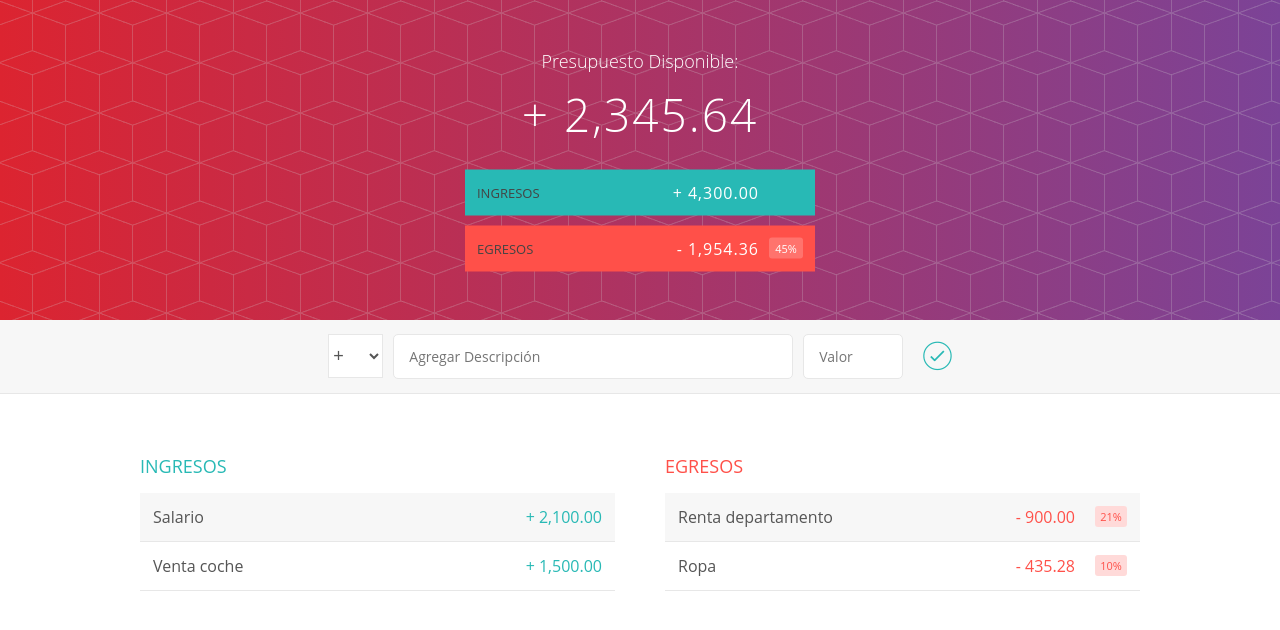
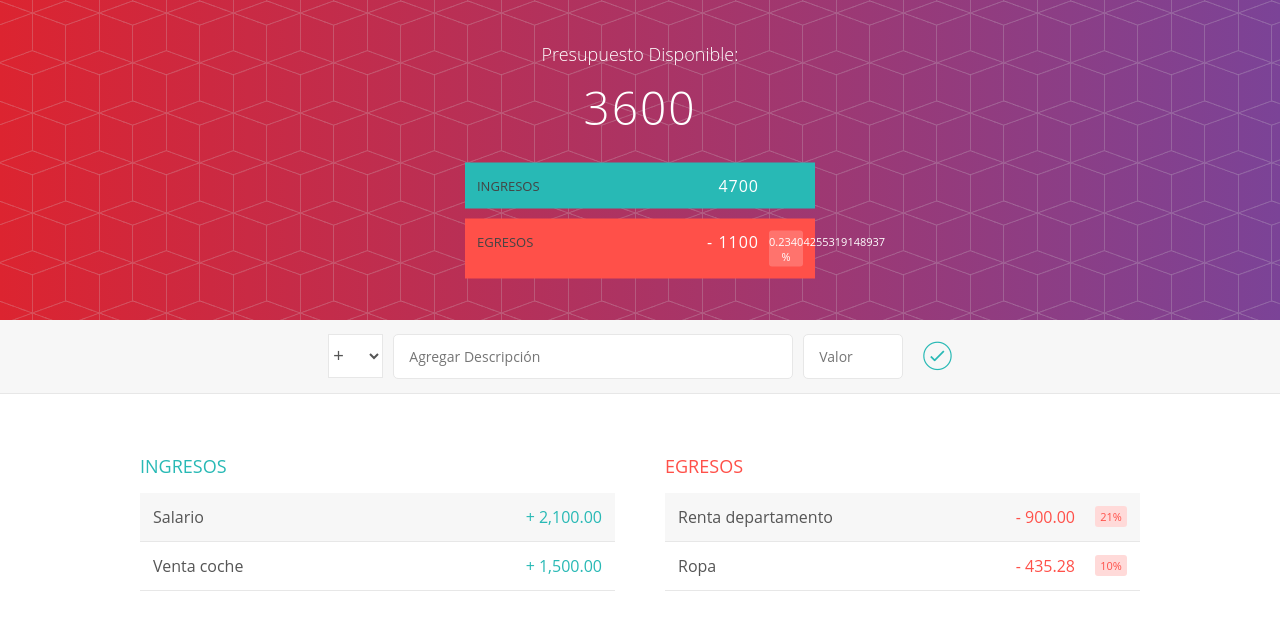
Before and after one commit to grexon-hack/presupuesto-app, an Angular app: page / in a window 1280 px wide. Shown: the top 630 px of the page. Built offline with nearby package versions, Linux system fonts and the light colour scheme.

Commit message:
feat():egresos,ingresos

```diff
--- a/src/app/app.component.html
+++ b/src/app/app.component.html
@@ -1,9 +1,13 @@
-<app-cabecero></app-cabecero>
+<app-cabecero
+[presupuestoTotal]="getPresupuestoTotal()"
+[ingresoTotal]="getIngresoTotal()"
+[egresoTotal]="getEgresoTotal()"
+[porcentajeTotal]="getPorcentajeTotal()"
+></app-cabecero>
 
 <app-formulario></app-formulario>
 
-  <div class="contenedor limpiarEstilos">
-      <app-ingreso></app-ingreso>
-      <app-egreso></app-egreso>
-
-  </div>
+<div class="contenedor limpiarEstilos">
+  <app-ingreso></app-ingreso>
+  <app-egreso></app-egreso>
+</div>
--- a/src/app/app.component.ts
+++ b/src/app/app.component.ts
@@ -1,10 +1,45 @@
 import { Component } from '@angular/core';
+import { Egreso } from './egreso/egreso.model';
+import { EgresoServicio } from './egreso/egreso.servicio';
+import { Ingreso } from './ingreso/ingreso.model';
+import { IngresoServicio } from './ingreso/ingreso.servicio';
 
 @Component({
   selector: 'app-root',
   templateUrl: './app.component.html',
-  styleUrls: ['./app.component.css']
+  styleUrls: ['./app.component.css'],
 })
-export class AppComponent {
-  title = 'presupuesto-app';
+export class AppComponent  {
+  ingresos: Ingreso[] = [];
+  egresos: Egreso[] = [];
+
+  constructor(
+    private ingresoServicio: IngresoServicio,
+    private egresoServicio: EgresoServicio
+  ) {
+    this.ingresos = ingresoServicio.ingresos;
+    this.egresos = egresoServicio.egresos;
+  }
+
+  getIngresoTotal() {
+    let ingresoTotal:number = 0;
+    this.ingresos.forEach(ingreso => {
+      ingresoTotal += ingreso.valor
+    })
+    return ingresoTotal;
+  }
+  getEgresoTotal() {
+    let egresoTotal:number = 0;
+    this.egresos.forEach(egreso => {
+      egresoTotal += egreso.valor
+    })
+    return egresoTotal;
+  }
+  getPorcentajeTotal() {
+    return this.getEgresoTotal() / this.getIngresoTotal();
+  }
+
+  getPresupuestoTotal() {
+    return this.getIngresoTotal() - this.getEgresoTotal();
+  }
 }
--- a/src/app/cabecero/cabecero.component.html
+++ b/src/app/cabecero/cabecero.component.html
@@ -4,12 +4,12 @@
             Presupuesto Disponible:
         </div>
 
-        <div class="presupuesto_valor">+ 2,345.64</div>
+        <div class="presupuesto_valor">{{presupuestoTotal}}</div>
 
         <div class="presupuesto_ingreso limpiarEstilos">
             <div class="presupuesto_ingreso--texto">Ingresos</div>
             <div class="right">
-                <div class="presupuesto_ingreso--valor">+ 4,300.00</div>
+                <div class="presupuesto_ingreso--valor">{{ingresoTotal}}</div>
                 <div class="presupuesto_ingreso--porcentaje">&nbsp;</div>
             </div>
         </div>
@@ -17,8 +17,8 @@
         <div class="presupuesto_egreso limpiarEstilos">
             <div class="presupuesto_egreso--text">Egresos</div>
             <div class="right limpiarEstilos">
-                <div class="presupuesto_egreso--valor">- 1,954.36</div>
-                <div class="presupuesto_egreso--porcentaje">45%</div>
+                <div class="presupuesto_egreso--valor">- {{egresoTotal}}</div>
+                <div class="presupuesto_egreso--porcentaje">{{porcentajeTotal}} %</div>
             </div>
         </div>
     </div>
--- a/src/app/cabecero/cabecero.component.ts
+++ b/src/app/cabecero/cabecero.component.ts
@@ -1,4 +1,4 @@
-import { Component, OnInit } from '@angular/core';
+import { Component, Input, OnInit } from '@angular/core';
 
 @Component({
   selector: 'app-cabecero',
@@ -7,6 +7,10 @@
 })
 export class CabeceroComponent implements OnInit {
 
+  @Input()  presupuestoTotal:number = 0;
+  @Input()  ingresoTotal:number=0;
+  @Input()  egresoTotal:number = 0;
+  @Input()  porcentajeTotal:number = 0;
   constructor() { }
 
   ngOnInit(): void {
```
